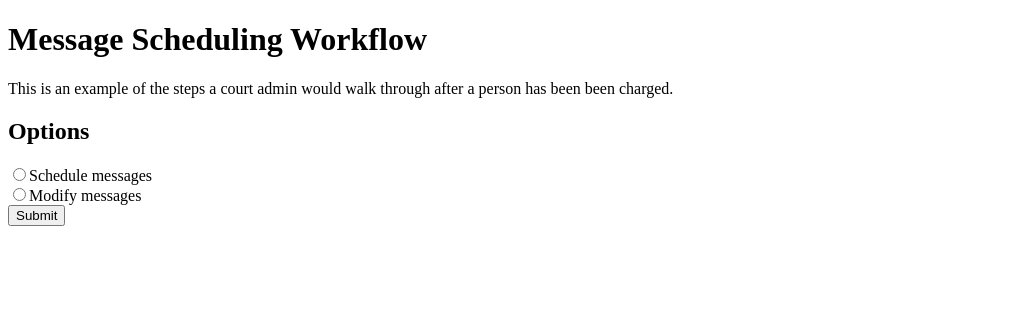
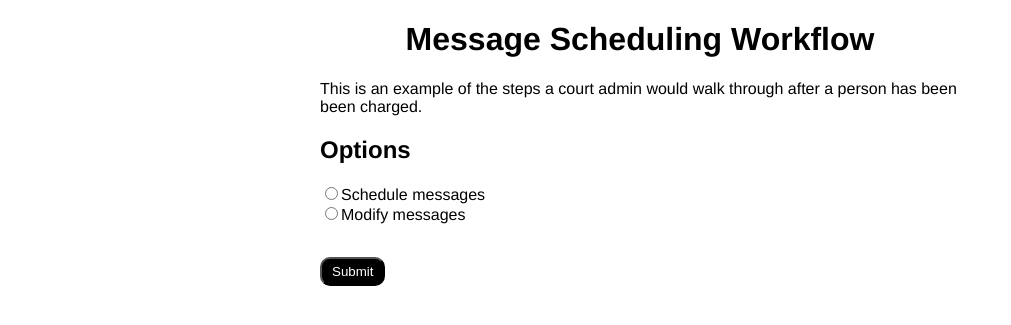
Before and after one commit to Stanford-Legal-Tech-Design/admin-prototype, a Flask app: page / in a window 1280 px wide. Shown: the top 325 px of the page, without its empty margins (0-1011 px from the left). Run offline with Flask 2, Linux system fonts and the light colour scheme.

Commit message:
Adds basic styling to all html pages

```diff
--- a/static/style.css
+++ b/static/style.css
@@ -0,0 +1,31 @@
+html {
+
+}
+
+body {
+	font-family: Helvetica;
+	width: 640px;
+	margin: 0px auto;
+}
+
+h1 {
+	text-align: center;
+}
+
+p {
+
+}
+
+#submit {
+    background-color: black;
+    color: white;
+    padding: 5px 10px;
+    margin: 15px auto;
+    border-radius: 10px;
+    display: inline-block;
+}
+
+#submit:hover{
+    background-color: #d3d3d3;
+    color: black;
+}
--- a/templates/adultstatus.html
+++ b/templates/adultstatus.html
@@ -1,8 +1,8 @@
 <!DOCTYPE html>
 <html>
 <head>
-  <title>Status</title>
-  <link rel="stylesheet" href="">
+	<title>Status</title>
+	<link rel="stylesheet" type="text/css" href="/static/style.css">
 </head>
 <body>
     <p>Placeholder file</p>
--- a/templates/held.html
+++ b/templates/held.html
@@ -2,7 +2,7 @@
 <html>
 <head>
     <title>Input Juvenile Information</title>
-    <link rel="stylesheet" href="/static/madlibs.css">
+    <link rel="stylesheet" type="text/css" href="/static/style.css">
 </head>
 <body>
 <h1>Input Juvenile Information and Select Messaging Options</h1>
@@ -40,7 +40,7 @@
         <label><option value="Vietnamese">Vietnamese</option></label>
     </select><br>
 
-<br><div class="home"><input type="submit" id="submit" value="Submit"><div>
+<br><div class="button"><input type="submit" id="submit" value="Submit"></div>
 </form>
 </body>
 </html>
--- a/templates/home.html
+++ b/templates/home.html
@@ -2,6 +2,7 @@
 <html>
 <head>
 	<title>Message Scheduling Workflow</title>
+	<link rel="stylesheet" type="text/css" href="/static/style.css">
 </head>
 <body>
 	<h1>Message Scheduling Workflow</h1>
@@ -9,8 +10,11 @@
 	<h2>Options</h2>
 	<form action="/start" id="first-input" method="GET">
 	<label><input type="radio" name="start" value="schedule">Schedule messages</label><br>
-	<label><input type="radio" name="start" value="modify">Modify messages</label><br>
-	<label><input type="submit" value="Submit"></label>
+	<label><input type="radio" name="start" value="modify">Modify messages</label><br><br>
+
+	<div class="button">
+	<label><input type="submit" id="submit" value="Submit"></label>
+	</div>
 	</form>
 
 </body>
--- a/templates/juvenilestatus.html
+++ b/templates/juvenilestatus.html
@@ -1,8 +1,8 @@
 <!DOCTYPE html>
 <html>
 <head>
-  <title>Status</title>
-  <link rel="stylesheet" href="">
+	<title>Status</title>
+	<link rel="stylesheet" type="text/css" href="/static/style.css">
 </head>
 <body>
     <h1>Status</h1>
@@ -10,7 +10,9 @@
     <form class="status" action="/nextsteps">
         <label><input type="radio" name="statuschoice" value="released">Released<br></label>
         <label><input type="radio" name="statuschoice" value="held">Held<br></label>
+        <div class="button">
         <label><input type="submit" value="Next" id="submit"></label>
+        </div>
     </form>
 </body>
 </html>
--- a/templates/released.html
+++ b/templates/released.html
@@ -2,7 +2,7 @@
 <html>
 <head>
     <title>Input Juvenile Information</title>
-    <link rel="stylesheet" href="/static/madlibs.css">
+    <link rel="stylesheet" type="text/css" href="/static/style.css">
 </head>
 <body>
 <h1>Input Juvenile Information and Select Messaging Options</h1>
@@ -48,7 +48,7 @@
         <label><option value="Vietnamese">Vietnamese</option></label>
     </select><br>
 
-<br><div class="home"><input type="submit" id="submit" value="Submit"><div>
+<br><div class="button"><input type="submit" id="submit" value="Submit"></div>
 </form>
 </body>
 </html>
--- a/templates/type.html
+++ b/templates/type.html
@@ -3,7 +3,7 @@
 <html>
   <head>
     <title>Type</title>
-    <link rel="stylesheet" href="">
+    <link rel="stylesheet" type="text/css" href="/static/style.css">
   </head>
   <body>
     <h1>Type</h1>
@@ -11,7 +11,7 @@
     <form class="type" action="/status">
       <label><input type="radio" name="type" value="adult">Adult</label><br>
       <label><input type="radio" name="type" value="juvenile">Juvenile</label><br>
-      <label><input type="submit" value="Submit"></label>
+      <div class="button"><label><input type="submit" id="submit" value="Submit"></label></div>
     </form>
   </body>
 </html>
```
